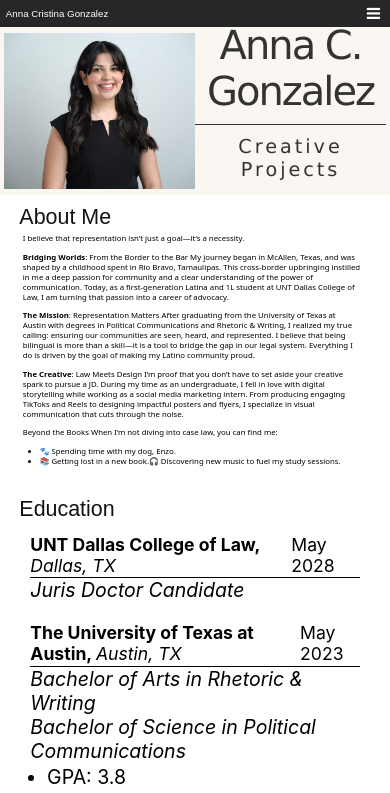
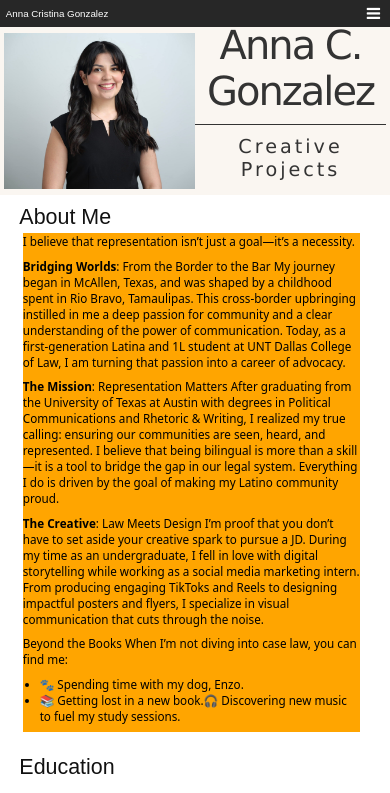
Before and after one commit to annacgonzalez/annacgonzalez.github.io, a React (Create React App) app: page / in a window 390 px wide. Shown: the top 793 px of the page. Built offline with nearby package versions, Linux system fonts and the light colour scheme.

Commit message:
Increased font size of 'About Me' section for clarity

```diff
--- a/src/style/about_me.css
+++ b/src/style/about_me.css
@@ -40,7 +40,7 @@
 .me-desc {
 	font-family: system-ui, -apple-system, BlinkMacSystemFont, 'Segoe UI', Roboto, Oxygen, Ubuntu, Cantarell, 'Open Sans', 'Helvetica Neue', sans-serif;
 	/* font-size: max(2vw, 2rem); */
-	font-size: clamp(1.3vw, 1.5rem, 2vw);
+	font-size: clamp(1.3vw, 2rem, 5vw);
 	margin: 0% 0% 2.5% 0%;
 
 	/* border: 1px blue solid; */
@@ -68,12 +68,12 @@
 
 @media only screen and (max-width: 1400px) {
 
-	/* .me-desc-container {
+	.me-desc-container {
 		background-color: yellow;
-	} */
+	}
 
 	.me-desc {
-		font-size: clamp(1vw, 1.5rem, 2vw);
+		font-size: clamp(1vw, 2rem, 2vw);
 	}
 
 	.me-image {
@@ -86,9 +86,9 @@
 /* Responsivity for small-sized window  */
 @media only screen and (max-width: 1000px) {
 
-	/* .me-desc-container {
+	.me-desc-container {
 		background-color: orange;
-	} */
+	}
 
 	.me-side-by-side {
 		margin: 0 4% 0 4%;
@@ -111,9 +111,10 @@
 		/* font-size: 1.1rem; */
 	}
 
-	/* .me-desc {
-		font-size: max(1vw, 0.4rem);
-	} */
+	.me-desc {
+		/* font-size: max(1vw, 0.4rem); */
+		font-size: clamp(2vw, 1.5rem, 3vw);
+	}
 
 	.me-image-container {
 		position: relative;
@@ -134,7 +135,7 @@
 	}
 
 	.me-desc {
-		/* font-size: clamp(5vw, 0.70rem, 10vw); */
+		font-size: clamp(2vw, 1rem, 3vw);
 	}
 
 }
--- a/src/style/education.css
+++ b/src/style/education.css
@@ -42,7 +42,7 @@
 .edu-desc {
 	font-family: system-ui, -apple-system, BlinkMacSystemFont, 'Segoe UI', Roboto, Oxygen, Ubuntu, Cantarell, 'Open Sans', 'Helvetica Neue', sans-serif;
 	/* font-size: max(2vw, 2rem); */
-	font-size: clamp(1.3vw, 2.5rem, 5vw);
+	font-size: clamp(1.3vw, 2.1rem, 4.5vw);
 	margin: 0% 0% 2.5% 0%;
 
 	/* border: 1px blue solid; */
@@ -66,9 +66,9 @@
 /* Resposivity for medium-sized window */
 @media only screen and (max-width: 1400px) {
 
-	/* .edu-side-by-side {
+	.edu-side-by-side {
 		background-color: yellow;
-	} */
+	}
 
 	.edu-desc {
 		font-size: clamp(2.5vw, 1.5rem, 5vw);
@@ -91,9 +91,9 @@
 /* Responsivity for small-sized window  */
 @media only screen and (max-width: 1000px) {
 
-	/* .edu-side-by-side {
+	.edu-side-by-side {
 		background-color: orange;
-	} */
+	}
 
 	.edu-desc {
 		/* font-size: clamp(2vw, 1rem, 4vw); */
@@ -216,7 +216,7 @@
     border-bottom: 0.2vw solid #000000;
     padding-bottom: 0.5vw;
     /* font-size: 1.7rem; */
-    font-size: clamp(1.3vw, 2.5rem, 5vw);
+    font-size: clamp(1.3vw, 2rem, 4.5vw);
     /* color: #ffffff; */
 }
 
@@ -241,6 +241,6 @@
     padding: 0;
     margin: 0% 0% 0% 6%;
     /* font-size: 1.7rem; */
-    font-size: clamp(1.3vw, 2.5rem, 5vw);
+    font-size: clamp(1.3vw, 2rem, 2.5vw);
     /* color: #ffffff; */
 }
--- a/src/style/experience.css
+++ b/src/style/experience.css
@@ -62,7 +62,7 @@
     padding: 0;
     margin: 0% 0% 0% 6%;
     /* font-size: 1.7rem; */
-    font-size: clamp(1.3vw, 2.5rem, 5vw);
+    font-size: clamp(1.3vw, 2.5rem, 2vw);
     /* color: #ffffff; */
 }
 
```
